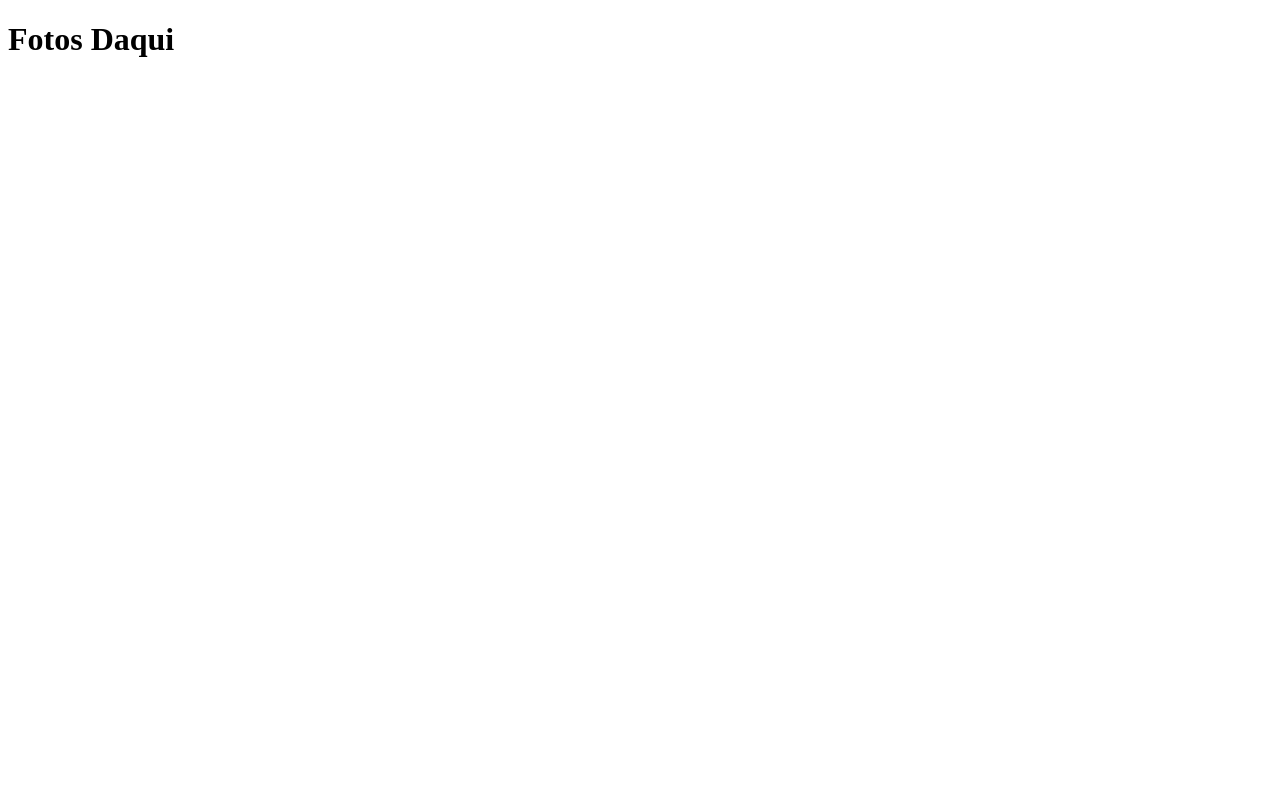
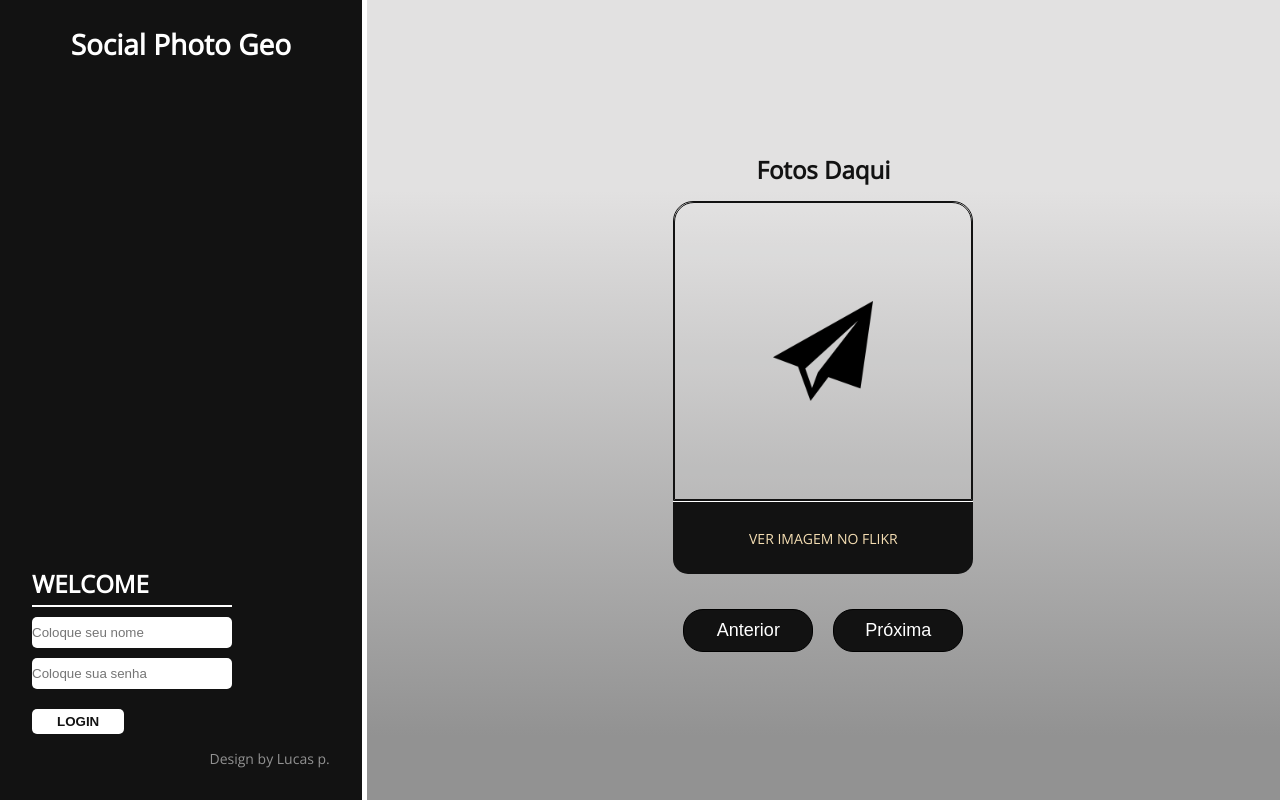
Before and after one commit to Kenzie-Academy-Brasil-Developers/m2-entrega-fotos-daqui-sprint-3a-lucaspaulus, a plain HTML site: page index.html in a window 1280 px wide. Drawn offline with nearby package versions, Linux system fonts and the light colour scheme.

Commit message:
finalizei a entrega: Fotos Daqui

```diff
--- a/index.html
+++ b/index.html
@@ -4,11 +4,52 @@
     <meta charset="UTF-8">
     <meta http-equiv="X-UA-Compatible" content="IE=edge">
     <meta name="viewport" content="width=device-width, initial-scale=1.0">
+    <link rel="stylesheet" href="https://fonts.googleapis.com/css?family=Open+Sans&display=swap">
+    <link rel="stylesheet" href="src/css/style.css">
     <title>Fotos Daqui</title>
 </head>
 <body>
+    <aside>
+        <header>
+            <h1>Social Photo Geo</h1>
+        </header>
+        <section>
+            <h2>Welcome</h2>
+            <div class="underline"></div>
+            <form action="">
+                <div class="input-field">
+                    <input type="text" name="username" id="username" placeholder="Coloque seu nome">
+                </div>
+                <div class="input-field">
+                    <input type="password" name="password" id="password" placeholder="Coloque sua senha">
+                </div>
+                <input type="submit" value="Login">
+            </form>
+            <span>Design by Lucas p.</span>
+        </section>
 
-    <h1>Fotos Daqui</h1>
+    </aside>
+    <main>
+        <h2>Fotos Daqui</h2>
+        <div class="img">
+            <img class="img__logoApp" src="src/img/plane-background.png" alt="logo de fundo do aplicativo de fotos">
+            <div class="img__photo img__attr">
+                <div class="img__photoOverlay img__attr"></div>
+            </div>
+
+        </div>
+        <div class="link">
+            <a id="linkImg" href="#" target="_blanck" title="">Ver imagem no flikr</a>
+        </div>
+
+        <div class="btn">
+            <button class="btn__back">Anterior</button>
+            <button class="btn__forward">Próxima</button>
+          </div>
+    </main>
+
+
+    <script src="src/js/script.js"></script>
 
 </body>
 </html>
--- a/src/css/style.css
+++ b/src/css/style.css
@@ -0,0 +1,177 @@
+*{
+    margin: 0;
+    padding: 0;
+    border: 0;
+    box-sizing: border-box;
+}
+body {
+	background-image: linear-gradient( 180deg,  rgb(226, 225, 225) 23.8%, rgb(146, 146, 146) 92% );
+	font-family: 'Open Sans', sans-serif;
+	display: flex;
+	align-items: center;
+	justify-content: space-evenly;
+	height: 100vh;
+
+}
+aside{
+    width: 40%;
+    height: 100vh;
+    background-color: #121212;
+    display: flex;
+    flex-direction: column;
+    justify-content: space-between;
+    border-right: 5px solid #ffffff;
+
+
+
+}
+
+header{
+    padding: 25px;
+}
+main{
+
+    display: flex;
+	align-items: center;
+	justify-content: center;
+    flex-direction: column;
+    width: 100%
+}
+
+.img{
+
+    background-color: #ffffff10;
+    width: 300px;
+    height: 300px;
+    border-radius: 20px 20px 0 0;
+    display: flex;
+    justify-content: center;
+    align-items: center;
+}
+.img .img__attr{
+    width: 100%;
+    height: 100%;
+    border-radius: 20px 20px 0 0;
+    background-position: center;
+    background-size: cover;
+    border: 1px solid #121212 ;
+}
+.img .img__logoApp{
+    width: 100px;
+    height: 100px;
+    position: absolute;
+}
+
+.img .img__photo{
+    position: relative;
+
+}
+.img .img__photoOverlay{
+    position: absolute;
+
+
+}
+
+h1{
+    color: #ffffff;
+    text-align: center;
+    font-size: 28px;
+}
+section{
+    padding: 2rem;
+}
+section h2{
+    text-align: left;
+    color: white;
+    text-transform: uppercase;
+    margin-bottom: 5px;
+}
+
+section .underline{
+    max-width: 200px;
+    border: 1px solid white;
+    margin-bottom: 5px;
+}
+form > input{
+    background-color: #ffffff;
+    border-radius: 5px;
+    color: #121212;
+    padding: 5px 25px;
+    margin: 15px 0;
+    text-transform: uppercase;
+    font-weight: 800;
+}
+form > input:hover{
+    box-shadow: inset 0 0 0 2px #121212;
+}
+
+form div input{
+    border-radius: 5px;
+    padding: 8px 50px 8px 0;
+    max-width: 200px;
+    margin: 5px 0;
+}
+h2{
+    color: #121212;
+    text-align: center;
+    font-size: 24px;
+    margin: 15px 0;
+}
+
+span{
+    float: right;
+    font-size: 14px;
+    color: #929292
+}
+a{
+    text-decoration: none;
+    text-transform: uppercase;
+    font-size: 14px;
+    color: wheat;
+}
+a:hover{
+    color: turquoise;
+}
+
+.link{
+    padding: 25px;
+    background-color: #121212;
+    width: 300px;
+    text-align: center;
+    border-radius: 0px 0px 15px 15px;
+    border-top: 1px solid white;
+}
+.btn{
+    display: flex;
+	align-items: center;
+	justify-content: center;
+    width: 300px;
+    margin-top: 25px;
+}
+button{
+    background-color: #121212;
+	border: 1px solid black;
+	border-radius: 20px;
+	color: #fff;
+	font-size: 18px;
+	padding: 10px;
+	margin: 10px;
+	width: 150px;
+}
+button:hover{
+    box-shadow: inset 0 0 0 2px white;
+
+}
+
+@keyframes changeBGphotoApp{
+
+      0%{
+        background-color: #00000048;
+      }
+      50% {
+        background-color: #00000038;
+      }
+      100% {
+        background-color: #0000002c;
+      }
+}
--- a/src/js/script.js
+++ b/src/js/script.js
@@ -0,0 +1,100 @@
+// variaveis que pegam os elementos que são tags de botões
+const btnBack = document.getElementsByClassName("btn__back")[0]
+const btnForward = document.getElementsByClassName("btn__forward")[0]
+
+// variável que pega o os elementos que compoem as imagens
+const imgLogoApp = document.getElementsByClassName("img__logoApp")[0]
+const imgPhotoOverlay = document.getElementsByClassName("img__photoOverlay")[0]
+const linkImg = document.getElementById("linkImg")
+
+// Obtem a localização geográfica do navegador
+function getLocation (){
+  navigator.geolocation.getCurrentPosition(function(position) {
+    getImg(position.coords.latitude, position.coords.longitude)
+  })
+
+  function locationError() {
+      const latitude = -25.4284
+      const longitude = -49.2733
+      getImg(latitude, longitude)
+  }
+
+  if(!navigator.geolocation){
+      console.log("Serviço de localização não suportado em seu navegador")
+
+    }else{
+        navigator.geolocation.getCurrentPosition(locationError)
+      }
+
+}
+getLocation()
+
+//função que constrói a URL da fonte de imagens
+function constructImageURL (photoObj) {
+  return "https://farm" + photoObj.farm +
+   ".staticflickr.com/" + photoObj.server +
+    "/" + photoObj.id + "_" + photoObj.secret + ".jpg";
+}
+
+
+const getImg = (latitude, longitude) => {
+  // chave api do Flickr
+  let keyApiUrl = `https://shrouded-mountain-15003.herokuapp.com/https://www.flickr.com/services/rest/?api_key=4a014f54d64de29f0a87094ceae35ddd&format=json&nojsoncallback=1&method=flickr.photos.search&safe_search=1&per_page=5&lat=${latitude}&lon=${longitude}&text=cachorros`
+  fetch(keyApiUrl)
+    .then(res => res.json())
+    .then(data => {
+
+      // pega o valor de resposta para construir a imagem
+      let indice = 0
+      let imageUrl = constructImageURL(data.photos.photo[indice]);
+
+      //constroi a primeira imagem assim que é carregada a pagina
+      let imgGenerate = document.getElementsByClassName("img__photo")[0]
+      imgGenerate.style.backgroundImage = `url(${imageUrl})`
+      linkImg.setAttribute("href",imageUrl)
+
+      // se a imagem é gerada esconde a logo de fundo
+      if(imgGenerate){
+        imgLogoApp.style.display = "none"
+      }
+
+       // botão que avança a imagem
+       btnForward.addEventListener("click", function(){
+        imgPhotoOverlay.style.animation = ""
+        setTimeout(() => imgPhotoOverlay.style.animation = "changeBGphotoApp linear 2s", 5)
+
+        if(indice < data.photos.photo.length - 1){
+          indice++
+        }else{
+          indice = 0
+        }
+
+        let imageUrl = constructImageURL(data.photos.photo[indice])
+        let newImg = document.getElementsByClassName("img__photo")[0]
+        newImg.style.backgroundImage = `url(${imageUrl})`
+        linkImg.setAttribute("href",imageUrl)
+
+      })
+
+      // botão que retrocede a imagem
+      btnBack.addEventListener("click", function(){
+        imgPhotoOverlay.style.animation = ""
+        setTimeout(() => imgPhotoOverlay.style.animation = "changeBGphotoApp linear 2s", 5)
+
+
+        if(indice < data.photos.photo.length && indice > 0){
+          indice--
+        }else{
+          indice = 0
+        }
+
+        let imageUrl = constructImageURL(data.photos.photo[indice])
+        let newImg = document.getElementsByClassName("img__photo")[0]
+        newImg.style.backgroundImage = `url(${imageUrl})`
+        linkImg.setAttribute("href",imageUrl)
+
+
+      })
+  })
+
+}
```
Also changed, not shown: src/img/background-leftside.png (added), src/img/plane-background.png (added).
